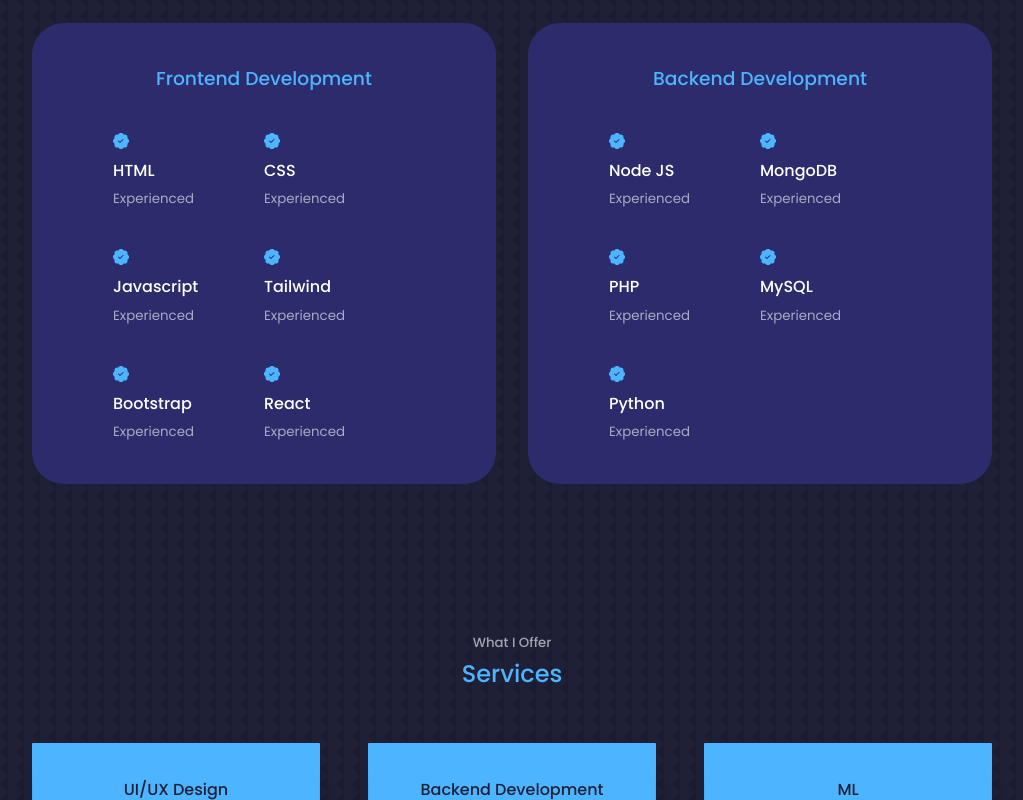
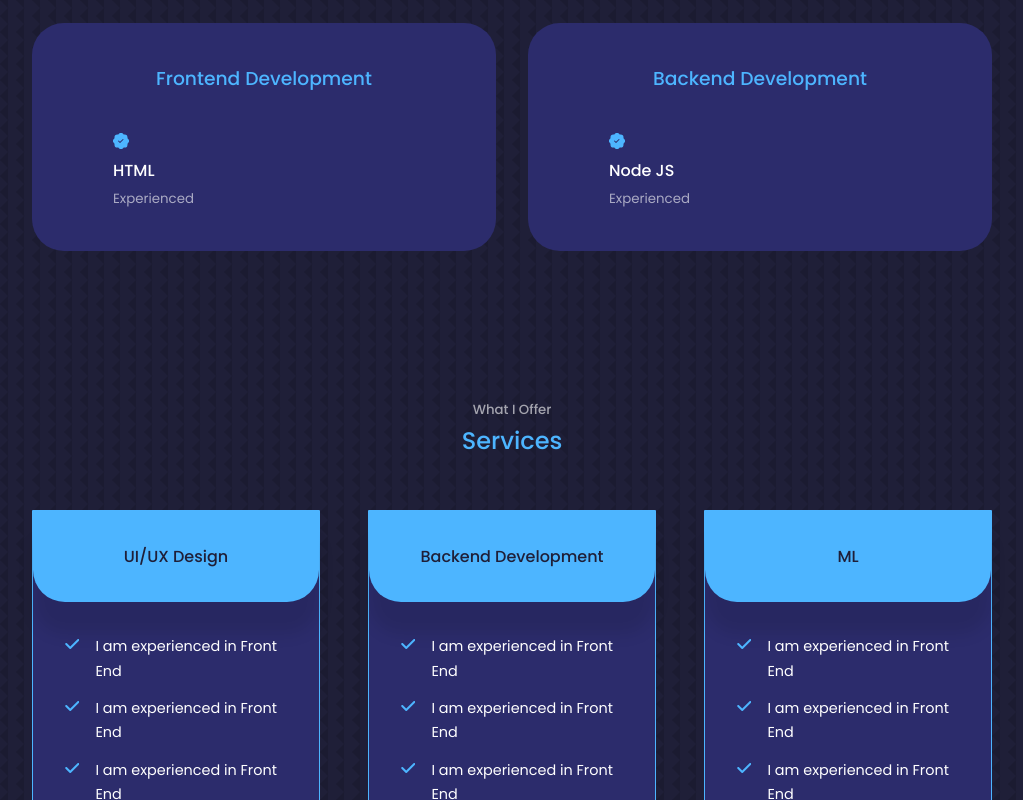
Before and after one commit to soundaryalaharivalipe/personal_portfolio, a React (Create React App) app: page / in a window 1280 px wide. Shown: the part 2600-3400 px from the top of the page, without its empty margins (128-1151 px from the left). Built offline with nearby package versions, Linux system fonts and the light colour scheme.

Commit message:
2nd commit

```diff
--- a/src/components/about/About.jsx
+++ b/src/components/about/About.jsx
@@ -1,7 +1,6 @@
-import React from 'react'
-import './about.css'
-import ME from '../../assets/about-me-pic.jpeg'
-import { MdOutlineCollectionsBookmark } from "react-icons/md";
+import React from 'react';
+import './about.css';
+import ME from '../../assets/about-me-pic.jpeg';
 import { LiaAwardSolid } from "react-icons/lia";
 import { GrCertificate } from "react-icons/gr";
 
@@ -14,17 +13,14 @@
       <div className="container about__container">
         <div className="about__me">
           <div className="about__me-image">
-            <img src={ME} alt='About Image' />
-
-
+            <img src={ME} alt='' />
           </div>
         </div>
 
         <div className="about__content">
           <div className="about__cards">
-
+            {/* Removed unused MdOutlineCollectionsBookmark icon */}
             <article className='about__card'>
-            <MdOutlineCollectionsBookmark className='about__icon'/>
               <h5> Experience</h5>
               <small> 2 years </small>
             </article>
@@ -44,10 +40,9 @@
                 <li><small>Standout Performer</small></li>
               </ul>
             </article>
-
           </div>
 
-          <p> Hello! I'm Soundarya Lahari Valipe, a passionate and goal driven software engineer with a strong academic background and hands-on experience in the field. I am currently pursuing my Master’s in Computer Science from the University of Central Florida. I completed my Bachelor of Technology in Computer Science at PES Institute of Technology in Bengaluru, India. </p>
+          <p> Hello! I'm Soundarya Lahari Valipe, a passionate and goal-driven software engineer with a strong academic background and hands-on experience in the field. I am currently pursuing my Master’s in Computer Science from the University of Central Florida. I completed my Bachelor of Technology in Computer Science at PES Institute of Technology in Bengaluru, India. </p>
           <p> During my academic journey, I honed my skills in core areas such as Design and Analysis of Algorithms, Full Stack Development, and Machine Learning. In my professional journey, I served as an Associate Software Engineer at Bosch Global Software Technologies, Bengaluru, contributing significantly to full stack development. </p>
           <p> Beyond the theoretical, I've actively applied my knowledge in real-world scenarios, shaping a holistic understanding of the ever-evolving tech landscape. My passion for innovation and problem-solving fuels my drive to create impactful solutions that transcend theoretical concepts into tangible results. </p>
           <p> My GitHub portfolio reflects my commitment to innovation, showcasing projects that highlight my skills in web development, machine learning, and a keen eye for efficient, user-centric solutions. </p>
@@ -55,12 +50,9 @@
 
           <a href='#contact' className='btn btn-primary'> Let's Talk </a>
         </div>
+      </div>
+    </section>
+  );
+};
 
-
-    </div>
-
-    </section>
-  )
-}
-
-export default About
+export default About;
--- a/src/components/contact/Contact.jsx
+++ b/src/components/contact/Contact.jsx
@@ -7,9 +7,8 @@
 
 const Contact = () => {
   const form = useRef();
-  const [messageStatus, setMessageStatus] = useState(''); // State to manage message status
+  const [messageStatus, setMessageStatus] = useState('');
 
-  // Function to send the email
   const sendEmail = (e) => {
     e.preventDefault();
 
@@ -18,12 +17,12 @@
       .then(
         (result) => {
           console.log('SUCCESS!', result);
-          e.target.reset(); // Reset form fields after successful submission
-          setMessageStatus('Message is successfully sent'); // Set success message
+          e.target.reset();
+          setMessageStatus('Message is successfully sent');
         },
         (error) => {
-          console.error('FAILED...', error); // Log the entire error object
-          setMessageStatus('Failed to send message, please try again later'); // Set failure message
+          console.error('FAILED...', error);
+          setMessageStatus('Failed to send message, please try again later');
         }
       );
   };
@@ -57,13 +56,11 @@
           </article>
         </div>
 
-        {/* Form Submission */}
         <form ref={form} onSubmit={sendEmail}>
           <input type='text' name='name' placeholder='Your full name' required />
           <input type='text' name='email' placeholder='Your email' required />
           <textarea name='message' rows='7' placeholder='Your message' required />
           <button type='submit' className='btn btn-primary'>Send Message</button>
-          {/* Display the success or error message */}
           {messageStatus && <p>{messageStatus}</p>}
         </form>
       </div>
--- a/src/components/experience/Experience.jsx
+++ b/src/components/experience/Experience.jsx
@@ -1,6 +1,6 @@
-import React from 'react'
-import './experience.css'
-import { BsFillPatchCheckFill, BsPatchCheckFill} from "react-icons/bs";
+import React from 'react';
+import './experience.css';
+import { BsPatchCheckFill } from "react-icons/bs";
 
 const Experience = () => {
   return (
@@ -19,53 +19,13 @@
               </div>
             </article>
 
-      <article className='experience__details'>
-      <BsPatchCheckFill className='experience__details-icon' />
-      <div>
-      <h4>CSS</h4>
-      <small className='text-light'> Experienced </small>
-      </div>
-      </article>
-
-      <article className='experience__details'>
-      <BsPatchCheckFill className='experience__details-icon' />
-      <div>
-      <h4>Javascript</h4>
-      <small className='text-light'> Experienced </small>
-      </div>
-      </article>
-
-      <article className='experience__details'>
-      <BsPatchCheckFill className='experience__details-icon' />
-      <div>
-      <h4>Tailwind</h4>
-      <small className='text-light'> Experienced </small>
-      </div>
-      </article>
-
-      <article className='experience__details'>
-      <BsPatchCheckFill className='experience__details-icon' />
-      <div>
-      <h4>Bootstrap</h4>
-      <small className='text-light'> Experienced </small>
-      </div>
-      </article>
-
-      <article className='experience__details'>
-      <BsPatchCheckFill className='experience__details-icon' />
-      <div>
-      <h4>React</h4>
-      <small className='text-light'>Experienced </small>
-      </div>
-      </article>
-
+            {/* Other frontend experience articles */}
 
           </div>
         </div>
         {/* END OF FRONTEND */}
 
         <div className='experience__backend'>
-
           <h3> Backend Development </h3>
           <div className='experience__content'>
             <article className='experience__details'>
@@ -76,48 +36,13 @@
               </div>
             </article>
 
-      <article className='experience__details'>
-      <BsPatchCheckFill className='experience__details-icon' />
-      <div>
-      <h4>MongoDB</h4>
-      <small className='text-light'> Experienced </small>
-      </div>
-      </article>
-
-      <article className='experience__details'>
-      <BsPatchCheckFill className='experience__details-icon' />
-      <div>
-      <h4>PHP</h4>
-      <small className='text-light'> Experienced </small>
-      </div>
-      </article>
-
-      <article className='experience__details'>
-      <BsPatchCheckFill className='experience__details-icon' />
-      <div>
-      <h4>MySQL</h4>
-      <small className='text-light'> Experienced </small>
-      </div>
-      </article>
-
-      <article className='experience__details'>
-      <BsPatchCheckFill className='experience__details-icon' />
-      <div>
-      <h4>Python</h4>
-      <small className='text-light'> Experienced </small>
-      </div>
-      </article>
+            {/* Other backend experience articles */}
 
           </div>
-
-
-
-
         </div>
-
       </div>
     </section>
-  )
+  );
 }
 
-export default Experience
+export default Experience;
--- a/src/components/portfolio/Portfolio.jsx
+++ b/src/components/portfolio/Portfolio.jsx
@@ -1,11 +1,11 @@
-import React from 'react'
-import './portfolio.css'
-import IMG1 from '../../assets/portfolio1.jpg'
-import IMG2 from '../../assets/portfolio2.jpg'
-import IMG3 from '../../assets/portfolio3.jpg'
-import IMG4 from '../../assets/portfolio4.jpg'
-import IMG5 from '../../assets/portfolio5.png'
-import IMG6 from '../../assets/portfolio6.jpg'
+import React from 'react';
+import './portfolio.css';
+import IMG1 from '../../assets/portfolio1.jpg';
+import IMG2 from '../../assets/portfolio2.jpg';
+import IMG3 from '../../assets/portfolio3.jpg';
+import IMG4 from '../../assets/portfolio4.jpg';
+import IMG5 from '../../assets/portfolio5.png';
+import IMG6 from '../../assets/portfolio6.jpg';
 
 const data = [
   {
@@ -50,7 +50,7 @@
     github: 'https://github.com',
     demo: 'https://dribbble.com/Alien_pixels'
   },
-]
+];
 
 const Portfolio = () => {
   return (
@@ -59,38 +59,21 @@
       <h2>Portfolio</h2>
 
       <div className='container portfolio__container'>
-      {
-        data.map(({id, image, title, github, demo}) => {
-          return (
+        {data.map(({ id, image, title, github, demo }) => (
           <article key={id} className='portfolio__item'>
             <div className="portfolio__item-image">
-            <img src={IMG1} alt={title} />
+              <img src={image} alt={title} />
             </div>
             <h3>{title}</h3>
             <div className="portfolio__item-cta">
               <a href={github} className='btn'>Github</a>
-          <a href={demo} className='btn btn-primary' target='_blank'>Live Demo</a>
+              <a href={demo} className='btn btn-primary' target='_blank' rel='noopener noreferrer'>Live Demo</a>
             </div>
           </article>
+        ))}
+      </div>
+    </section>
+  );
+};
 
-          )
-
-
-
-        })
-
-
-
-
-
-
-
-    }
-        </div>
-
-    </section>
-  )
-}
-
-
-export default Portfolio
+export default Portfolio;
```
Lines whose indentation alone changed are shown as unchanged.
